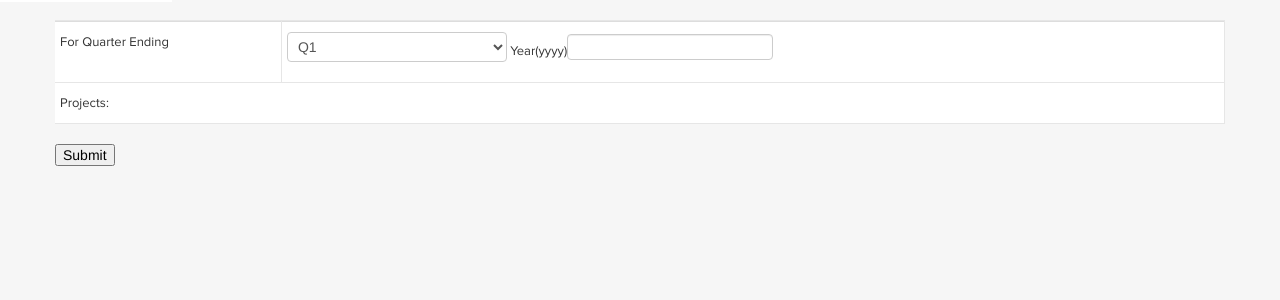
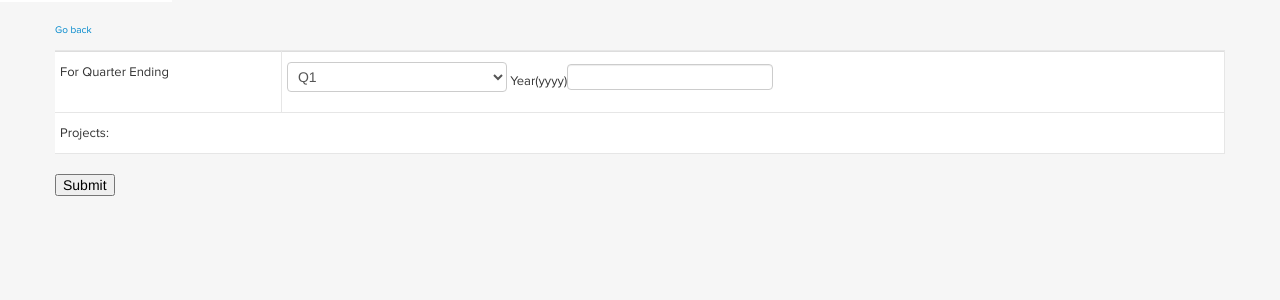
Before and after one commit to atishn/Finance-Planner, a Python web app: template hr/templates/administration_revenue.html in a window 1280 px wide. Shown: the part 83-383 px from the top of the page. Run offline with Jinja, Linux system fonts and the light colour scheme; the template is opened without the code that fills it, so the values that code supplies are empty.

Commit message:
Added back button

```diff
--- a/hr/templates/administration_password.html
+++ b/hr/templates/administration_password.html
@@ -7,6 +7,7 @@
     </div>
     <div class="container">
         <div class="row-fluid">
+            <p><a href="javascript:;" onclick="history.go(-1);">Go back</a></p>
             <div class="maintable">
                 <form method="post" action="{{ request.application_url }}/administration/password">
                     <table class="table">
--- a/hr/templates/administration_revenue.html
+++ b/hr/templates/administration_revenue.html
@@ -7,6 +7,7 @@
     </div>
     <div class="container">
         <div class="row-fluid">
+            <p><a href="javascript:;" onclick="history.go(-1);">Go back</a></p>
             <div class="maintable">
                 <form method="post" action="{{ request.application_url }}/administration/revenue">
                     <table class="table">
```
